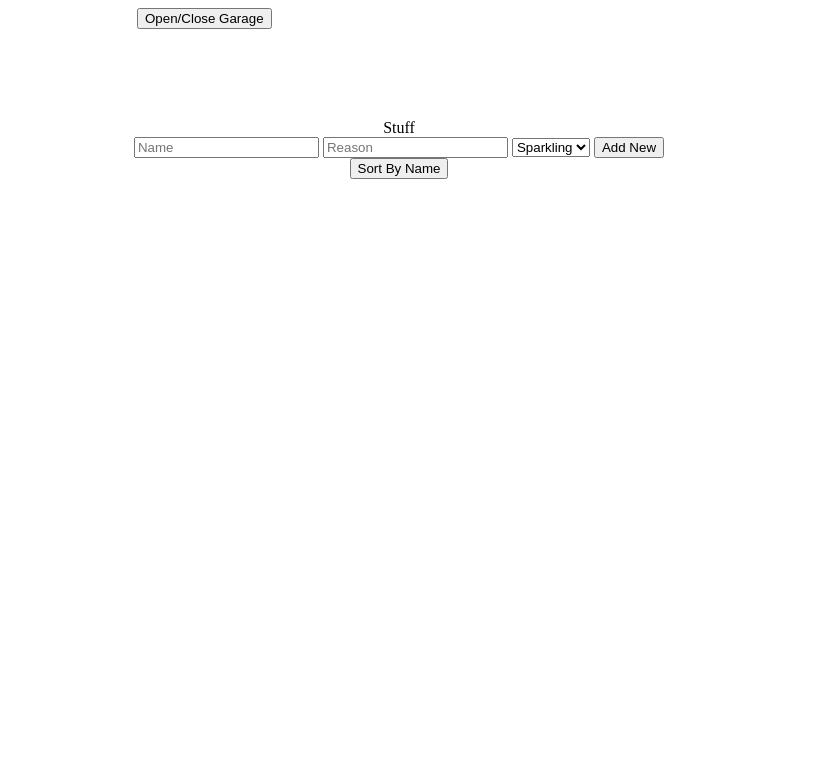
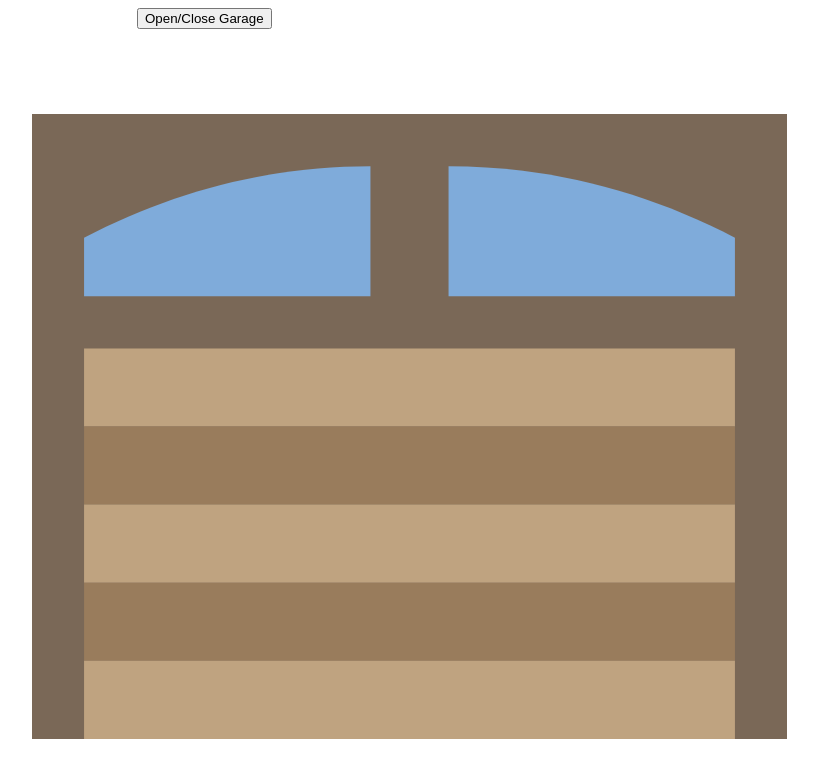
Before and after one commit to ActionJonny/garage, a website: page public/index.html in a window 1280 px wide. Shown: the whole page, without its empty margins (241-1059 px from the left). Drawn offline with nearby package versions, Linux system fonts and the light colour scheme; no server answers.

Commit message:
add garage door, again

```diff
--- a/public/index.html
+++ b/public/index.html
@@ -9,7 +9,7 @@
   <body>
     <button class="triggerGarage">Open/Close Garage</button>
     <div class="container">
-      <!-- <img src="./images/garage.svg"> -->
+      <img src="./images/garage.svg">
       <div class="door">
         <header>Stuff</header>
         <section class="count"></section>
```
